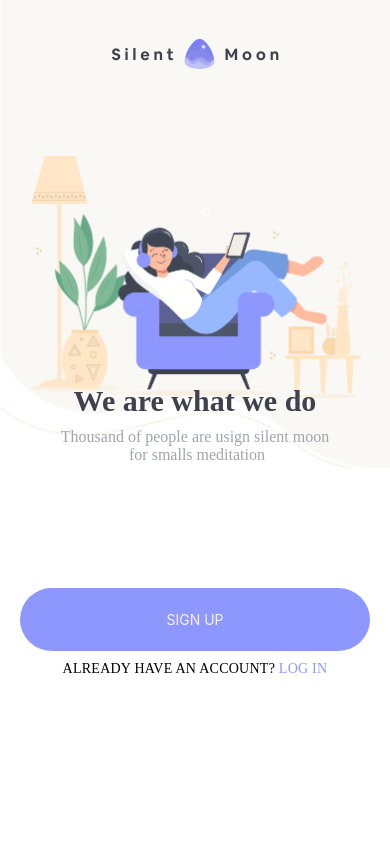
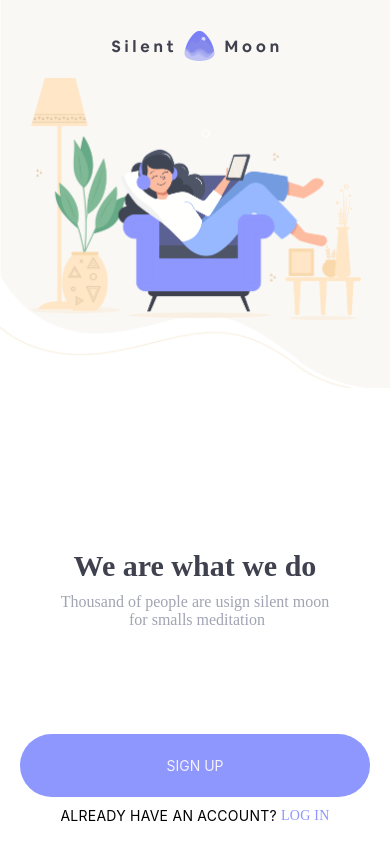
Before and after one commit to fadlanzunima/react-navigation-app, a React Native app: screen /Login in a window 390 px wide. Built offline with nearby package versions, Linux system fonts and the light colour scheme.

Commit message:
feat: login page

```diff
--- a/App.js
+++ b/App.js
@@ -5,6 +5,7 @@ import Home from './src/screen/Home';
 import Profile from './src/screen/Profile';
 import SplashScreen from './src/screen/SplashScreen';
 import SignUp from './src/screen/SignUp';
+import Login from './src/screen/Login';
 
 const Stack = createNativeStackNavigator();
 
@@ -14,10 +15,11 @@ function App() {
       <Stack.Navigator
         initialRouteName="SplashScreen"
         screenOptions={{headerShown: false}}>
+        <Stack.Screen name="SplashScreen" component={SplashScreen} />
+        <Stack.Screen name="SignUp" component={SignUp} />
+        <Stack.Screen name="Login" component={Login} />
         <Stack.Screen name="Home" component={Home} />
         <Stack.Screen name="Profile" component={Profile} />
-        <Stack.Screen name="SplashScreen" component={SplashScreen} />
-        <Stack.Screen name="SignUp" component={SignUp} />
       </Stack.Navigator>
     </NavigationContainer>
   );
--- /dev/null
+++ b/src/screen/Login.js
@@ -0,0 +1,141 @@
+import React from 'react';
+import {
+  View,
+  Text,
+  Image,
+  StyleSheet,
+  Dimensions,
+  TouchableOpacity,
+} from 'react-native';
+
+function Login({navigation: {navigate}}) {
+  return (
+    <View style={styles.container}>
+      <View style={styles.wrapperHeader}>
+        <View style={{zIndex: 2}}>
+          <TouchableOpacity
+            style={styles.backBtn}
+            onPress={() => navigate('SignUp')}>
+            <Image
+              style={{width: 18, height: 18}}
+              source={require('../assets/img/arrow-right.png')}
+            />
+          </TouchableOpacity>
+
+          <View style={styles.wrapperTitle}>
+            <Text style={styles.welcomeText}>Welcome Back!</Text>
+
+            <TouchableOpacity style={styles.fbBtn}>
+              <Text style={styles.textFb}>CONTINUE WITH FACEBOOK</Text>
+            </TouchableOpacity>
+
+            <TouchableOpacity style={styles.googleBtn}>
+              <Text style={styles.textGoogle}>CONTINUE WITH GOOGLE</Text>
+            </TouchableOpacity>
+          </View>
+        </View>
+
+        <Image
+          style={styles.headerBg}
+          source={require('../assets/img/header-bg.png')}
+          resizeMode="cover"
+        />
+      </View>
+      <View
+        style={{
+          flex: 1,
+          marginTop: Dimensions.get('window').width * 0.1,
+          textAlign: 'center',
+          display: 'flex',
+          alignItems: 'center',
+        }}>
+        <Text>OR LOG IN WITH EMAIL</Text>
+      </View>
+    </View>
+  );
+}
+const styles = StyleSheet.create({
+  container: {
+    position: 'relative',
+    flex: 1,
+    backgroundColor: '#ffffff',
+  },
+  wrapperHeader: {
+    position: 'relative',
+    height: 'auto',
+    width: Dimensions.get('window').width,
+    flex: 0.7,
+  },
+  backBtn: {
+    position: 'absolute',
+    zIndex: 2,
+    top: Dimensions.get('window').width * 0.1,
+    left: Dimensions.get('window').width * 0.05,
+    display: 'flex',
+    justifyContent: 'center',
+    alignItems: 'center',
+    width: 55,
+    height: 55,
+    borderColor: '#EBEAEC',
+    borderWidth: 1,
+    borderRadius: 50,
+  },
+  wrapperTitle: {
+    position: 'absolute',
+    display: 'flex',
+    width: Dimensions.get('window').width,
+    alignItems: 'center',
+    top: Dimensions.get('window').width * 0.25,
+  },
+  welcomeText: {
+    color: '#3F414E',
+    fontSize: 28,
+    fontWeight: 'bold',
+    fontFamily: 'Helvetica-Neue',
+    marginBottom: 15,
+  },
+  headerBg: {
+    position: 'absolute',
+    zIndex: 1,
+    left: 0,
+    top: 0,
+    width: Dimensions.get('window').width,
+    height: Dimensions.get('window').width * 0.6,
+  },
+  fbBtn: {
+    display: 'flex',
+    justifyContent: 'center',
+    alignItems: 'center',
+    textAlign: 'center',
+    marginHorizontal: 20,
+    backgroundColor: '#7583CA',
+    borderRadius: 38,
+    width: Dimensions.get('window').width - 40,
+    height: 63,
+    marginTop: 20,
+  },
+  textFb: {
+    fontSize: 14,
+    color: '#F6F1FB',
+  },
+  googleBtn: {
+    display: 'flex',
+    justifyContent: 'center',
+    alignItems: 'center',
+    textAlign: 'center',
+    marginHorizontal: 20,
+    backgroundColor: '#ffffff',
+    borderColor: '#EBEAEC',
+    borderWidth: 1,
+    borderRadius: 38,
+    width: Dimensions.get('window').width - 40,
+    height: 63,
+    marginTop: 20,
+  },
+  textGoogle: {
+    fontSize: 14,
+    color: '#3F414E',
+  },
+});
+
+export default Login;
--- a/src/screen/SignUp.js
+++ b/src/screen/SignUp.js
@@ -9,9 +9,9 @@ import {
   TouchableOpacity,
 } from 'react-native';
 
-function SignUp() {
+function SignUp({navigation: {navigate}}) {
   return (
-    <ScrollView style={styles.container}>
+    <View style={styles.container}>
       <View style={styles.wrapperImage}>
         <Image
           style={styles.logo}
@@ -57,15 +57,18 @@ function SignUp() {
         <TouchableOpacity style={styles.signup}>
           <Text style={styles.textSignUp}>SIGN UP</Text>
         </TouchableOpacity>
-        <Text
+        <TouchableOpacity
+          onPress={() => navigate('Login')}
           style={{
             display: 'flex',
+            flexDirection: 'row',
             justifyContent: 'center',
-            alignItems: 'baseline',
+            alignItems: 'center',
             fontFamily: 'Helvetica-Neue',
             letterSpacing: 0.25,
           }}>
-          ALREADY HAVE AN ACCOUNT?{' '}
+          <Text>ALREADY HAVE AN ACCOUNT? </Text>
+
           <Text
             style={{
               color: '#8E97FD',
@@ -73,9 +76,9 @@ function SignUp() {
             }}>
             LOG IN
           </Text>
-        </Text>
+        </TouchableOpacity>
       </View>
-    </ScrollView>
+    </View>
   );
 }
 
@@ -92,19 +95,20 @@ const styles = StyleSheet.create({
   },
   logo: {
     position: 'absolute',
-    top: Dimensions.get('window').width * 0.1,
+    top: Dimensions.get('window').width * 0.08,
     zIndex: 1,
     width: 168,
     height: 30,
   },
   icon: {
     position: 'absolute',
-    top: Dimensions.get('window').width * 0.4,
+    top: Dimensions.get('window').width * 0.2,
     zIndex: 1,
     width: 332,
     height: 242,
   },
   bgSplash: {
+    marginTop: -80,
     width: Dimensions.get('window').width,
     height: Dimensions.get('window').width * 1.2,
   },
@@ -113,11 +117,12 @@ const styles = StyleSheet.create({
     alignItems: 'center',
   },
   wrapperBtn: {
-    marginTop: 40,
-    marginBottom: 25,
+    display: 'flex',
+    flexDirection: 'column',
     justifyContent: 'center',
     textAlign: 'center',
-    alignItems: 'center',
+    marginTop: -50,
+    marginBottom: 20,
   },
   signup: {
     justifyContent: 'center',
```
Also changed, not shown: src/assets/img/arrow-right.png (added), src/assets/img/header-bg.png (added).
